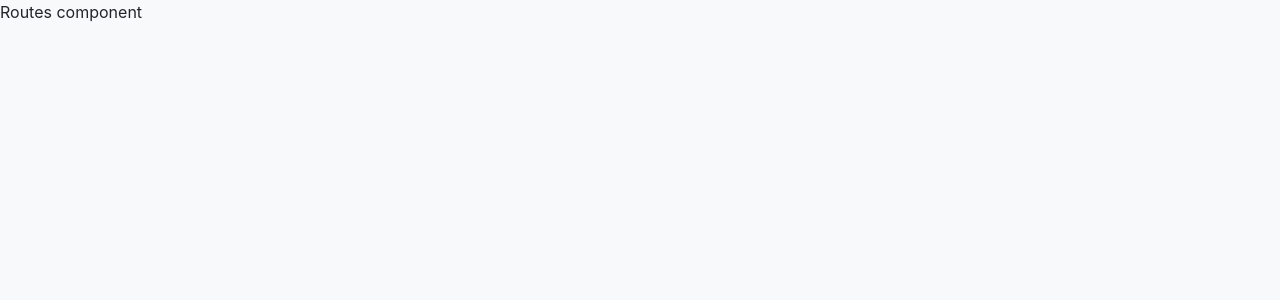
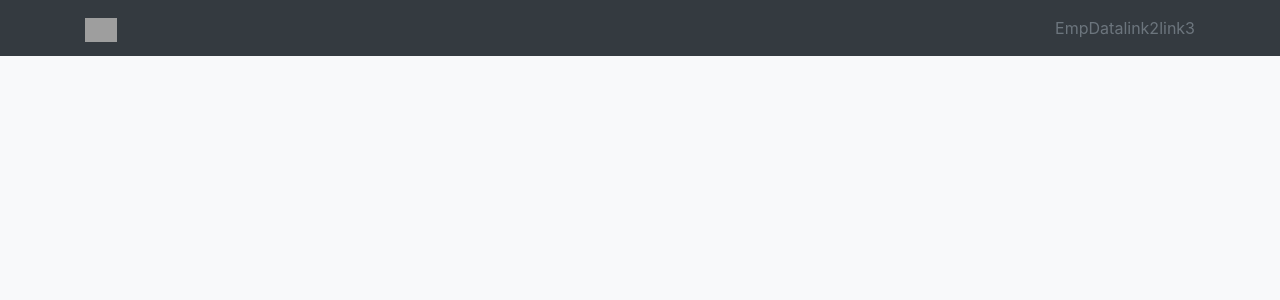
Before and after one commit to shridhar-javafsd/lti-react-demo-app, a React (Create React App) app: page / in a window 1280 px wide. Shown: the top 300 px of the page. Built offline with nearby package versions, Linux system fonts and the light colour scheme; grey boxes are pictures that could not be loaded.

Commit message:
react routing

```diff
--- a/src/Routes.js
+++ b/src/Routes.js
@@ -1,12 +1,49 @@
+import { Route } from "react-router-dom";
+import { Switch } from "react-router-dom";
+import { BrowserRouter } from "react-router-dom";
+import Footer from './components/Footer';
+import Header from './components/Header';
+import Home from './components/Home';
+import Login from './components/Login';
+import Register from './components/Register';
+
+import EmployeeData from './components/EmployeeData';
 
 const Routes = () => {
 
     return (
         <div>
-            <p>Routes component</p>
+            <BrowserRouter>
+                <div>
+                    <Header />
+                    <div>
+                        <Switch>
+                            <Route path="/home"> <Home/> </Route>
+                            <Route path="/emp"> <EmployeeData/> </Route>
+                            <Route path="/login"> <Login/> </Route>
+                            <Route path="/register"> <Register/> </Route>
+                        </Switch>
+                    </div>
+                </div>
+            </BrowserRouter>
         </div>
     );
-
 }
 
 export default Routes;
+
+
+
+
+
+// const Routes = () => {
+
+//     return (
+//         <div>
+//             <p>Routes component</p>
+//         </div>
+//     );
+
+// }
+
+// export default Routes;
```
